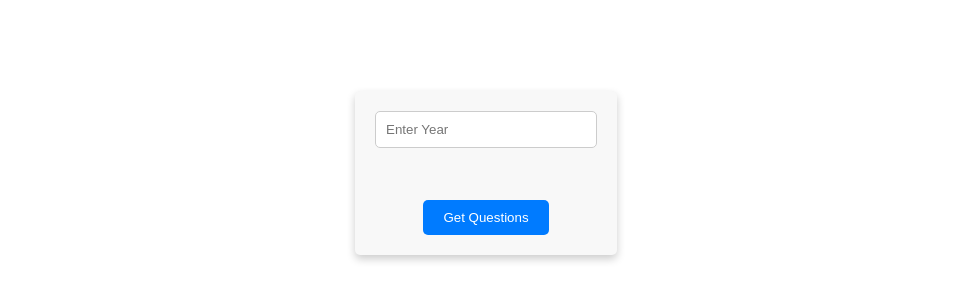
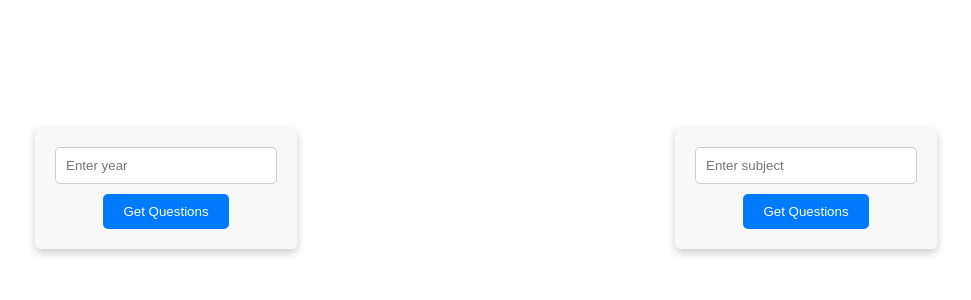
Before and after one commit to Catnip-01/gateProject, a React (Create React App) app in the folder client/: page /questionForm in a window 1280 px wide. Shown: the part 212-512 px from the top of the page, without its empty margins (154-1125 px from the left). Built offline with nearby package versions, Linux system fonts and the light colour scheme.

Commit message:
subject selection option added

```diff
--- a/client/src/pages/dbFilter.jsx
+++ b/client/src/pages/dbFilter.jsx
@@ -1,24 +1,19 @@
 import React, { useState } from "react";
+import { useNavigate } from "react-router-dom";
 
 function DbFilter({ type }) {
   const [value, setValue] = useState("");
-  const [questions, setQuestions] = useState([]);
+  const navigate = useNavigate();
 
-  const fetchQuestions = async (parameter) => {
+  const fetchQuestions = async (e) => {
+    e.preventDefault();
     try {
-      const response = await fetch(
-        `http://localhost:5000/questions?${type}=${parameter}`
-      );
-      const data = await response.json();
-      setQuestions(data);
+      console.log(`Selected ${type}: ${value}`);
+      // Navigate to the questions page and pass the filter type and value
+      navigate("../questions", { state: { [type]: value } });
     } catch (error) {
       console.error("Error fetching questions:", error);
     }
-  };
-
-  const handleSubmit = (e) => {
-    e.preventDefault();
-    fetchQuestions(value);
   };
 
   return (
@@ -32,7 +27,7 @@ function DbFilter({ type }) {
       }}
     >
       <form
-        onSubmit={handleSubmit}
+        onSubmit={fetchQuestions}
         style={{
           display: "flex",
           flexDirection: "column",
@@ -72,19 +67,6 @@ function DbFilter({ type }) {
           Get Questions
         </button>
       </form>
-      <ul
-        style={{
-          marginTop: "30px",
-          display: "flex",
-          flexDirection: "column",
-        }}
-      >
-        {questions.map((question) => (
-          <li key={question._id}>
-            {"Qn" + question.id + ". " + question.question}
-          </li>
-        ))}
-      </ul>
     </div>
   );
 }
--- a/client/src/pages/questionForm.jsx
+++ b/client/src/pages/questionForm.jsx
@@ -1,160 +1,32 @@
-import React, { useState } from "react";
-import axios from "axios";
+import React from "react";
 import { useNavigate } from "react-router-dom";
+import DbFilter from "./dbFilter";
 
 const QuestionForm = () => {
-  const [year, setYear] = useState("");
-  // const [subject, setSubject] = useState("");
   const navigate = useNavigate();
-  const [questions, setQuestions] = useState([]);
 
-  const fetchQuestions = async (e) => {
-    e.preventDefault();
+  // Handle form submission and navigation to the questions page
+  const fetchQuestions = async (filters) => {
     try {
-      // if (item === "year") {
-      //   navigate("../questions", { state: { year } });
-      // } else if (item === "subject") {
-      //   navigate("../questions", { state: { subject } });
-      // }
-      navigate("../questions", { state: { year } });
+      // Pass filters (year and subject) to the questions page via state
+      navigate("../questions", { state: filters });
     } catch (error) {
       console.error("Error in navigating:", error);
     }
   };
 
   return (
-    <div className="formDiv">
     <div
       style={{
         display: "flex",
-          flexDirection: "column",
+        justifyContent: "space-around",
+        height: "100vh", // Full viewport height
         alignItems: "center",
-          justifyContent: "center",
-          height: "100vh", // Full viewport height
       }}
     >
-        <form
-          onSubmit={fetchQuestions}
-          style={{
-            display: "flex",
-            flexDirection: "column",
-            alignItems: "center",
-            backgroundColor: "#f8f8f8", // Light background color
-            padding: "20px",
-            borderRadius: "5px",
-            boxShadow: "0 4px 8px rgba(0, 0, 0, 0.2)", // Soft shadow
-          }}
-        >
-          <input
-            type="number"
-            value={year}
-            onChange={(e) => setYear(e.target.value)}
-            placeholder="Enter Year"
-            required
-            style={{
-              marginBottom: "10px",
-              padding: "10px",
-              borderRadius: "5px",
-              border: "1px solid #ccc", // Light border
-              width: "200px", // Fixed width for input
-            }}
-          />
-          <h1>{year}</h1>
-          <button
-            type="submit"
-            style={{
-              padding: "10px 20px",
-              borderRadius: "5px",
-              border: "none",
-              backgroundColor: "#007BFF", // Bootstrap primary color
-              color: "white",
-              cursor: "pointer",
-              transition: "background-color 0.3s",
-            }}
-          >
-            Get Questions
-          </button>
-        </form>
-        <ul
-          style={{
-            marginTop: "30px",
-            display: "flex",
-            flexDirection: "column",
-          }}
-        >
-          {questions.map((question) => (
-            <li key={question._id}>
-              {"Qn" + question.id + ". " + question.question}
-            </li>
-          ))}
-        </ul>
-      </div>
-
-      {/* <div
-        style={{
-          display: "flex",
-          flexDirection: "column",
-          alignItems: "center",
-          justifyContent: "center",
-          height: "100vh", // Full viewport height
-        }}
-      >
-        <form
-          onSubmit={fetchQuestions(subject)}
-          style={{
-            display: "flex",
-            flexDirection: "column",
-            alignItems: "center",
-            backgroundColor: "#f8f8f8", // Light background color
-            padding: "20px",
-            borderRadius: "5px",
-            boxShadow: "0 4px 8px rgba(0, 0, 0, 0.2)", // Soft shadow
-          }}
-        >
-          <input
-            type="number"
-            value={subject}
-            onChange={(e) => setYear(e.target.value)}
-            placeholder="Enter subject"
-            required
-            style={{
-              marginBottom: "10px",
-              padding: "10px",
-              borderRadius: "5px",
-              border: "1px solid #ccc", // Light border
-              width: "200px", // Fixed width for input
-            }}
-          />
-          <h1>{year}</h1>
-          <button
-            type="submit"
-            style={{
-              padding: "10px 20px",
-              borderRadius: "5px",
-              border: "none",
-              backgroundColor: "#007BFF", // Bootstrap primary color
-              color: "white",
-              cursor: "pointer",
-              transition: "background-color 0.3s",
-            }}
-          >
-            Get Questions
-          </button>
-        </form>
-        <ul
-          style={{
-            marginTop: "30px",
-            display: "flex",
-            flexDirection: "column",
-          }}
-        >
-          {questions.map((question) => (
-            <li key={question._id}>
-              {"Qn" + question.id + ". " + question.question}
-            </li>
-          ))}
-        </ul>
-      </div> */}
+      {/* Handle changes directly in DbFilter and pass the updated values */}
+      <DbFilter type="year" onSubmit={fetchQuestions} />
+      <DbFilter type="subject" onSubmit={fetchQuestions} />
     </div>
   );
 };
--- a/client/src/pages/questions.jsx
+++ b/client/src/pages/questions.jsx
@@ -1,57 +1,55 @@
 import React, { useState, useEffect } from "react";
-import { json, useLocation } from "react-router-dom";
+import { useLocation } from "react-router-dom";
 import axios from "axios";
-// import question from "../../../server/models/question";
 
 const QuestionAnswerPage = () => {
   const location = useLocation();
-  const year = location.state.year;
-  const correctAnswers = [];
+  const { year, subject } = location.state || {}; // Get the year and subject from state
+
   const [questions, setQuestions] = useState([]);
   const [correctOptions, setCorrectOptions] = useState([]);
 
   useEffect(() => {
     const fetchQuestions = async () => {
       try {
+        // Create query parameters based on filters
+        let query = "";
+        if (year) query += `year=${year}`;
+        if (subject) {
+          const capitalizedSubject =
+            subject.charAt(0).toUpperCase() + subject.slice(1).toLowerCase();
+
+          query += `${query ? "&" : ""}subject=${capitalizedSubject}`;
+        }
+
+        if (query) {
+          console.log("Query is:", query);
           const response = await axios.get(
-          "http://localhost:5000/questions?year=" + year
+            `http://localhost:5000/questions?${query}` // Query using year/subject filters
           );
-        // Sort questions and set them
           const sortedQuestions = response.data
             .map((q) => ({ ...q, flag: 0 }))
             .sort((a, b) => a.id - b.id);
 
           setQuestions(sortedQuestions);
-        console.log("Sorted questions: " + JSON.stringify(sortedQuestions));
-
-        // Map correct options from sorted questions
           const optionsArray = sortedQuestions.map((q) => q.correctOption);
           setCorrectOptions(optionsArray);
-
-        console.log("Correct options: " + JSON.stringify(optionsArray));
+        } else {
+          console.error("Filters are undefined");
+        }
       } catch (err) {
         console.log("Error fetching questions:", err);
       }
     };
 
     fetchQuestions();
-  }, [year]);
-
-  console.log(
-    "correct options : " + JSON.stringify(questions) + typeof correctOptions
-  );
-
-  console.log("here are your questions ! : " + JSON.stringify(questions));
+  }, [year, subject]); // Fetch based on year or subject
 
   const checkAnswer = (option, questionId) => {
     setQuestions((prevQuestions) =>
       prevQuestions.map((question) =>
         question.id === questionId
-          ? {
-              ...question,
-              selectedOption: option,
-              flag: 1,
-            }
+          ? { ...question, selectedOption: option, flag: 1 }
           : question
       )
     );
@@ -61,10 +59,7 @@ const QuestionAnswerPage = () => {
     setQuestions((prevQuestions) =>
       prevQuestions.map((question) =>
         question.id === questionId
-          ? {
-              ...question,
-              solutionVisible: !question.solutionVisible,
-            }
+          ? { ...question, solutionVisible: !question.solutionVisible }
           : question
       )
     );
@@ -80,8 +75,8 @@ const QuestionAnswerPage = () => {
         alignItems: "center",
         height: "100vh",
         margin: "0",
-        textAlign: "left", // Center text within each question
-        width: "100%", // Ensures full width of container
+        textAlign: "left",
+        width: "100%",
       }}
     >
       {questions.map((question, index) => (
@@ -89,13 +84,13 @@ const QuestionAnswerPage = () => {
           key={question.id}
           className={`question-${question.id}`}
           style={{
-            width: "50%", // Limit the width of each question block
-            textAlign: "center", // Center text within the block
-            margin: "10px auto", // Center the question block within the parent
+            width: "50%",
+            textAlign: "center",
+            margin: "10px auto",
           }}
         >
           <h3>
-            Question {question.id} : {question.question}
+            Question {index + 1}: {question.question}
           </h3>
           <div className="options">
             {["A", "B", "C", "D"].map((option) => (
@@ -105,7 +100,7 @@ const QuestionAnswerPage = () => {
                 className="option-button"
                 onClick={() => {
                   if (question.flag === 0) {
-                    checkAnswer(option, question.id); // Use question.id here
+                    checkAnswer(option, question.id);
                   } else {
                     alert("You can select only one option");
                   }
@@ -127,7 +122,7 @@ const QuestionAnswerPage = () => {
             className="answerToggle"
             onClick={() => {
               if (question.flag === 1) {
-                displaySolution(question.id); // Use question.id here
+                displaySolution(question.id);
               } else {
                 alert("You have to answer the question first");
               }
@@ -145,6 +140,5 @@ const QuestionAnswerPage = () => {
     </div>
   );
 };
-// };
 
 export default QuestionAnswerPage;
```
Also changed, not shown: 1 other file (tests, documents, lock files or other folders). Lines whose indentation alone changed are shown as unchanged.
